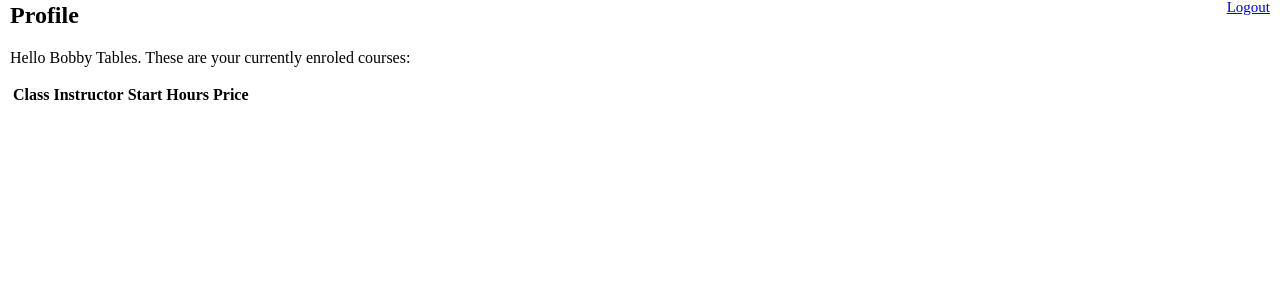
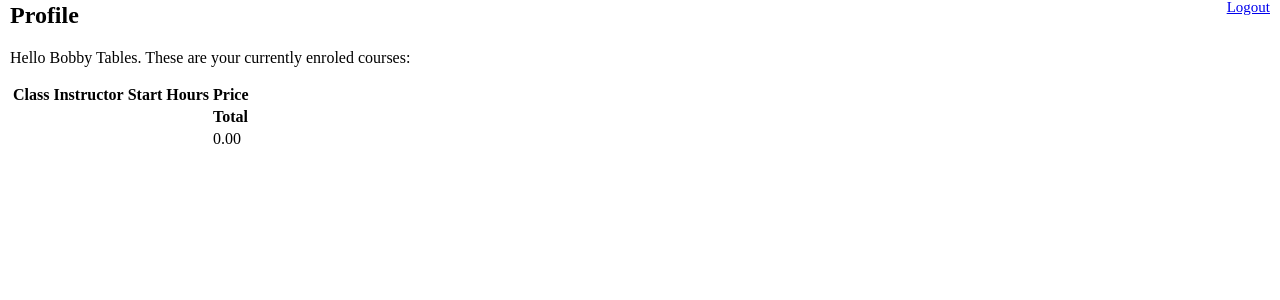
Before and after one commit to boacompiler/Karate-Website, a PHP site: page /profile.php in a window 1280 px wide. Shown: the part 178-478 px from the top of the page. Run offline with PHP 8.4, Linux system fonts and the light colour scheme; a user stored in the database is signed in; data comes from the database, SQL or seed files in the repository; tables that the repository leaves empty or names only in its code hold one stand-in row (values such as "Sample post"); some libraries are stand-ins or nearby versions.

Commit message:
adds price total to enroled table

```diff
--- a/scripts/enroledscript.php
+++ b/scripts/enroledscript.php
@@ -1,6 +1,7 @@
 <?php
     //prints a table of all enroled classes for a given user
     include('base.php');
+    $sum=0;
     $conn=new mysqli($dbhost,$dbuser,$dbpass,$dbname);
     if ($conn->connect_error)
     {
@@ -23,6 +24,7 @@
         //loops through all enroled classes, printing details
         setlocale(LC_MONETARY, 'en_GB.UTF-8'); //sets currency to gbp (£)
         $gbp = money_format('%n',$row['price']);
+        $sum=$sum+$row['price'];
         $length = $row['timeend'] - $row['timebegin'];
         echo '<tr>';
         echo '<td>'.$row['name'].'</td>';
@@ -34,6 +36,9 @@
         echo '<td><form method="post" action="scripts/cancel.php"><input type="hidden" name="cancelclassid" value="'.$row['classid'].'"><input type="submit" value="Cancel" ></form></td>';
         echo '</tr>';
     }
+    $gbp = money_format('%n',$sum);
+    echo '<tr><td></td><td></td><td></td><td></td><td style="font-weight:bold;">Total</td></tr>';
+    echo '<tr><td></td><td></td><td></td><td></td><td>'.$gbp.'</td></tr>';
     echo '</table>';
     $conn->close();
 ?>
```
